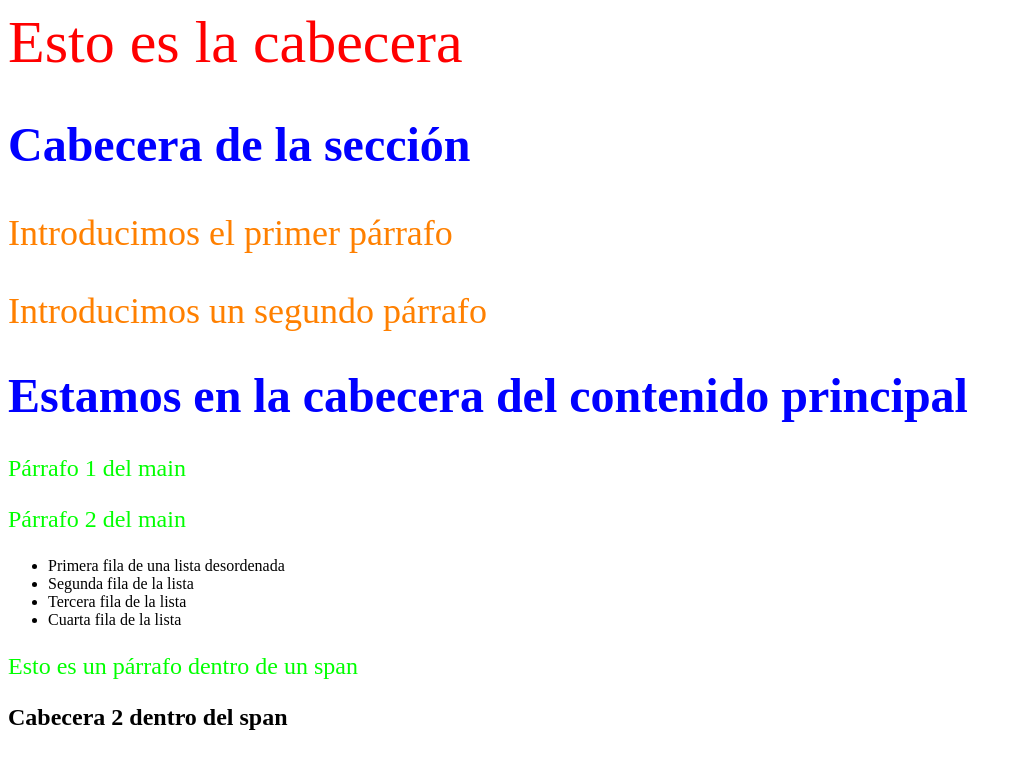
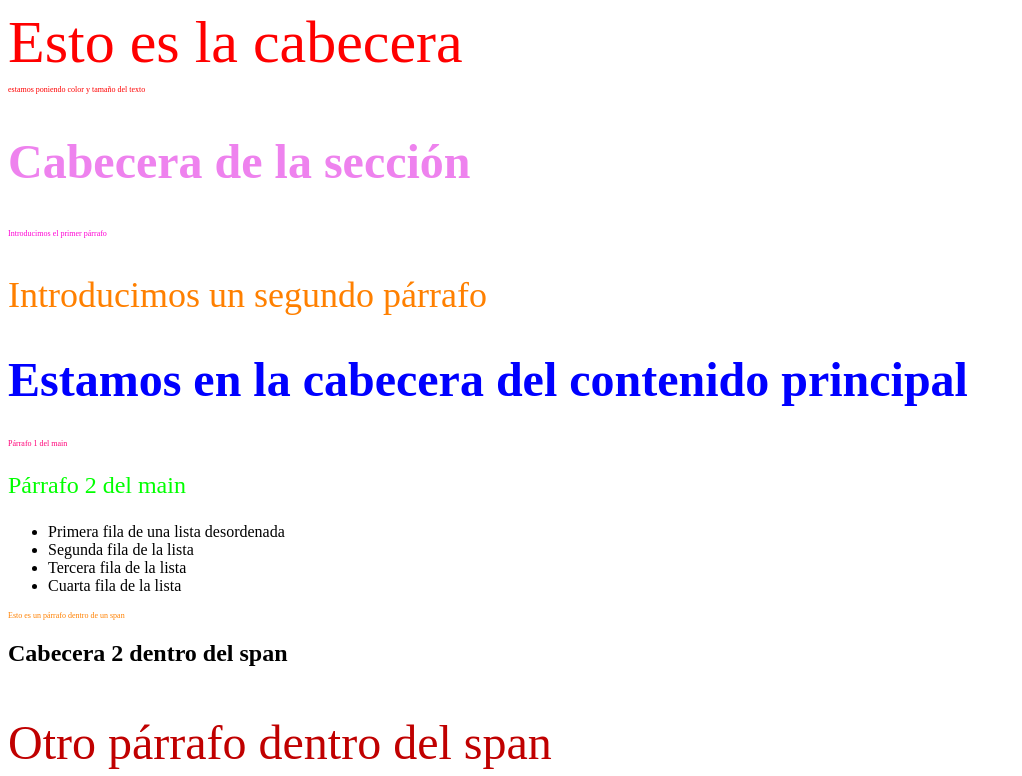
Before and after one commit to CarloPL/EjerciciosLLMM, a plain HTML site: page ejercicioscss.html in a window 1280 px wide. Shown: the top 776 px of the page, without its empty margins (0-1022 px from the left). Drawn offline with Linux system fonts and the light colour scheme.

Commit message:
25/11/2026

```diff
--- a/css/ejercicioscss.css
+++ b/css/ejercicioscss.css
@@ -27,3 +27,36 @@ h3 ~ p {
     font-size: 30px;
     color: #ff8080;
 }
+
+.fondoazul{
+    background-color: rgb(255, 255, 255);
+}
+
+#cabeceraprincipal{
+    color: violet;
+}
+
+p[name]{ /* Le da los atributos a todos los p con el atributo name dando igual el nombre de name */
+    font-size: 8px;
+}
+
+p[name="pcabecera"]{ /* Le da los atributos a todos los p con el atributo name que tengan el nombre pcabecera */
+    color: red;
+}
+
+p[name~="sen"]{ /* Le da los atributos a todos los p con el atributo name que contengan en el nombre sen de manera suelta */
+    color: rgb(255, 0, 212);
+}
+
+p[name*="ma"]{ /* Le da los atributos a todos los p con el atributo name que contengan en el nombre ma */
+    color: rgb(255, 0, 119);
+}
+
+p[name^="pf"]{ /* Le da los atributos a todos los p con el atributo name que su noombre empiece por pf */
+    color: rgb(255, 0, 119);
+    color: rgb(0, 165, 8);
+}
+
+p[name$="an"]{ /* Le da los atributos a todos los p con el atributo name que su noombre empiece por an */
+    color: #ff8000;
+}
--- /dev/null
+++ b/css/pseudoclases.css
@@ -0,0 +1,53 @@
+ /* Estilo base para todos los elementos */
+        div {
+            margin: 10px;
+            padding: 10px;
+            border: 6px solid black;
+        }
+
+        ul {
+            padding-left: 20px;
+        }
+
+        li {
+            padding: 5px;
+            margin: 3px 0;
+        }
+
+        /* :nth-child(valor) → selecciona el hijo según posición */
+        li:nth-child(2) {
+            background-color: lightblue;
+        }
+
+        li:nth-child(3) {
+            background-color: lightpink;
+        }
+
+        /* :first-child → primer hijo */
+        li:first-child {
+            font-weight: bold;
+            background-color: lightgreen;
+        }
+
+        /* :last-child → último hijo */
+        li:last-child {
+            text-decoration: underline;
+            background-color: lightcoral;
+        }
+
+        /* :only-child → único hijo */
+        p:only-child {
+            color: white;
+            background-color: purple;
+            padding: 5px;
+        }
+
+        div:nth-child(2) h2{
+            color: red;
+        }
+
+        /* :not(selector) → selecciona todo lo que no coincide con selector
+        li:not(:first-child):not(:last-child) {
+            background-color: lightgray;
+        }
+        */
--- a/ejercicioscss.html
+++ b/ejercicioscss.html
@@ -8,19 +8,21 @@
 </head>
 <body>
     <body>
-    <header>Esto es la cabecera</header>
+    <header>Esto es la cabecera
+        <p name="pcabecera">estamos poniendo color y tamaño del texto</p>
+    </header>
 
-    <section>
-        <h1>Cabecera de la sección</h1>
+    <section class="fondoazul">
+        <h1 id="cabeceraprincipal">Cabecera de la sección</h1>
         <div>
-            <p>Introducimos el primer párrafo</p>
+            <p name="p sen cillo">Introducimos el primer párrafo</p>
         </div>
         <p>Introducimos un segundo párrafo</p>
     </section>
 
-    <main>
+    <main class="fondoazul">
         <h1>Estamos en la cabecera del contenido principal</h1>
-        <p>Párrafo 1 del main</p>
+        <p name="pmain">Párrafo 1 del main</p>
         <p>Párrafo 2 del main</p>
         <ul>
             <li>Primera fila de una lista desordenada</li>
@@ -29,14 +31,14 @@
             <li>Cuarta fila de la lista</li>
         </ul>
         <span>
-            <p>Esto es un párrafo dentro de un span</p>
+            <p name="pspan">Esto es un párrafo dentro de un span</p>
             <h2>Cabecera 2 dentro del span</h2>
             <p>Otro párrafo dentro del span</p>
             <h3>Cabecera 3 dentro del span</h3>
             <p>y su párrafo correspondiente</p>
             <p>con otro más</p>
         </span>
-        <p>Este párrafo sigue bajo la influencia del último selector...</p>
+        <p name="pfinal">Este párrafo sigue bajo la influencia del último selector...</p>
     </main>
 
     <footer>IES Augustóbriga en el pie del documento</footer>
```
Also changed, not shown: ejemplo_pseudoclases.html (added, +34 -0 lines).
